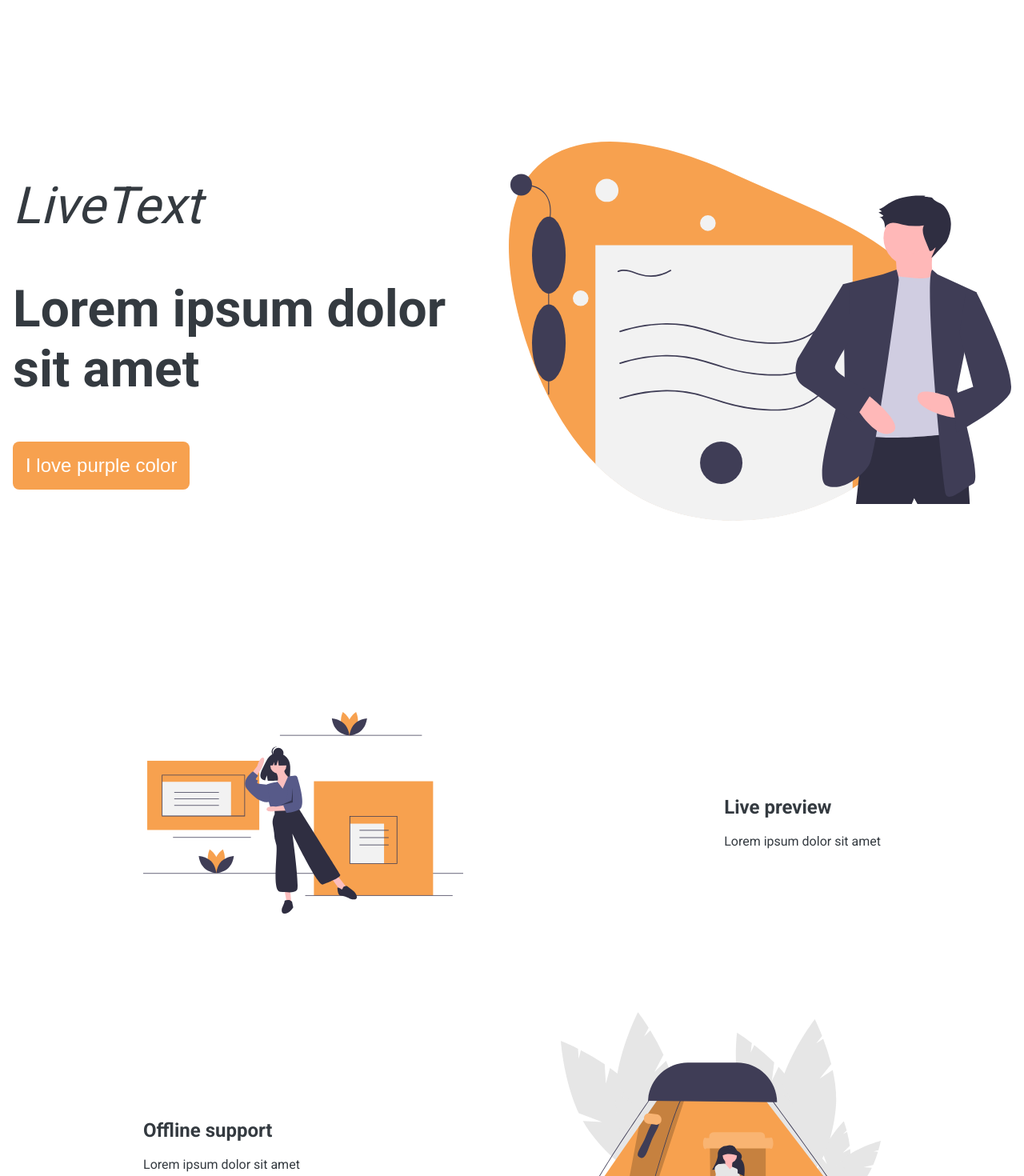
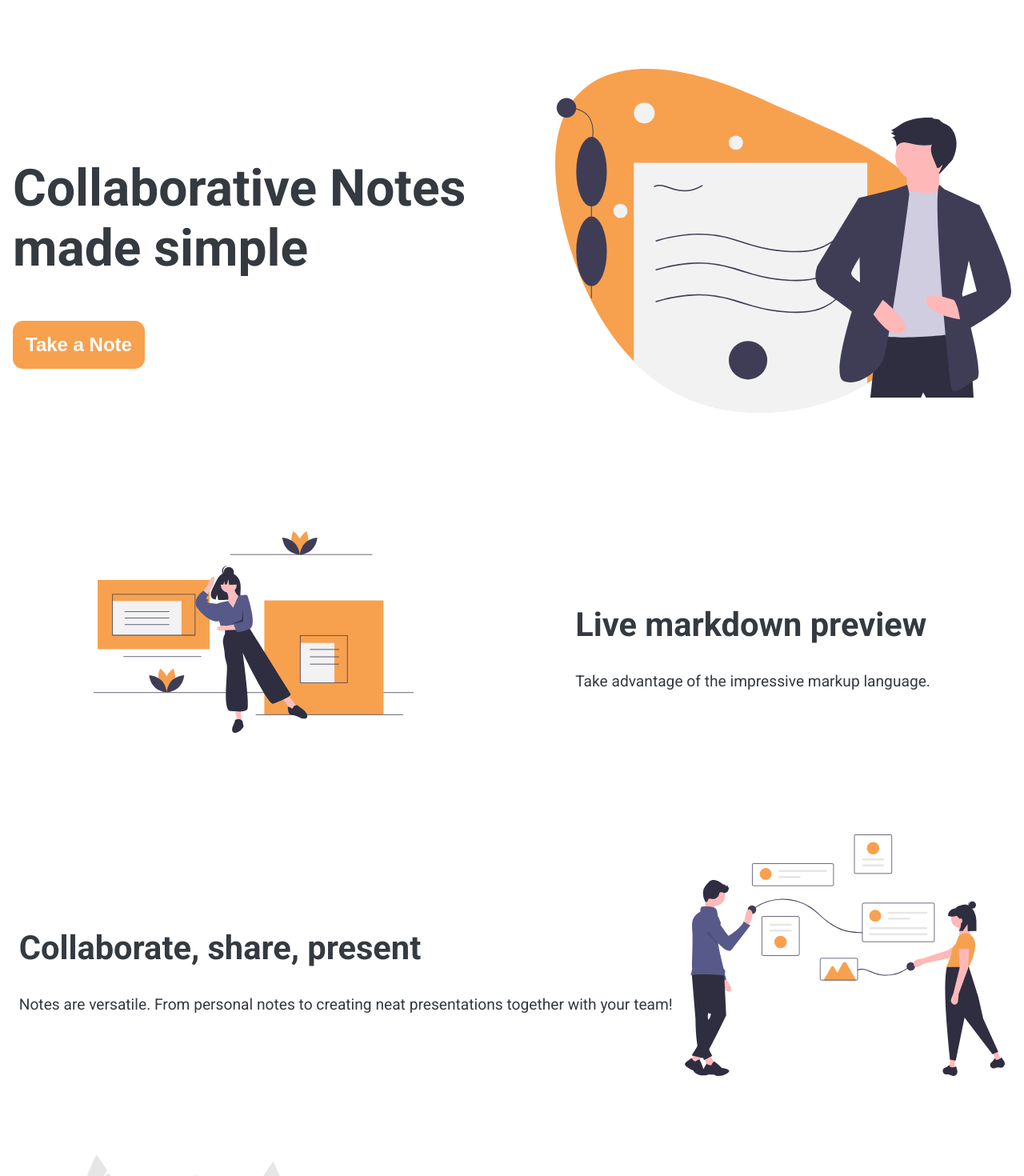
Before and after one commit to BEST-hackathon/LiveText, a Next.js app in the folder live_text-web/: page / in a window 1280 px wide. Shown: the top 1470 px of the page at 80% size. Built offline with nearby package versions, Linux system fonts and the light colour scheme.

Commit message:
feat: add page titles, fill landing page

```diff
--- a/live_text-web/components/EditorContainer.tsx
+++ b/live_text-web/components/EditorContainer.tsx
@@ -23,6 +23,7 @@ const EditorContainer = ({ noteId }: { noteId: string }) => {
                     topRight: false,
                     right: true,
                 }}
+                default={{ width: '60%', x: 0, y: 0, height: '100vh' }}
                 minWidth="30%"
                 maxWidth="70%"
                 minHeight="100vh"
--- a/live_text-web/components/Feature.tsx
+++ b/live_text-web/components/Feature.tsx
@@ -1,6 +1,6 @@
+import Image from 'next/image'
+import React from 'react'
 import styles from '../styles/Feature.module.scss'
-import React from 'react'
-import Image from 'next/image'
 
 export type FeatureProps = {
     feature: {
@@ -17,7 +17,7 @@ export const Feature: React.FC<FeatureProps> = ({ feature }) => {
                 <Image src={feature.image} width={400} height={400} />
             </div>
             <div>
-                <h2>{feature.title}</h2>
+                <h1>{feature.title}</h1>
                 <span>{feature.description}</span>
             </div>
         </div>
--- a/live_text-web/pages/index.tsx
+++ b/live_text-web/pages/index.tsx
@@ -1,53 +1,59 @@
 import type { NextPage } from 'next'
+import Head from 'next/head'
 import Image from 'next/image'
 import { useRouter } from 'next/router'
 import { v4 } from 'uuid'
 import { Feature, FeatureProps } from '../components/Feature'
 import styles from '../styles/Home.module.scss'
 
-const Home: NextPage = () => {
+const CallToAction = () => {
     const router = useRouter()
 
     const onNoteCreate = async () => {
         router.push(`/editor/${v4()}`)
     }
 
+    return (
+        <button className={styles.button} onClick={onNoteCreate}>
+            Take a Note
+        </button>
+    )
+}
+
+const Home: NextPage = () => {
     const features: FeatureProps['feature'][] = [
         {
-            title: 'Live preview',
-            description: 'Lorem ipsum dolor sit amet',
+            title: 'Live markdown preview',
+            description: 'Take advantage of the impressive markup language.',
             image: '/preview.svg',
         },
         {
-            title: 'Offline support',
-            description: 'Lorem ipsum dolor sit amet',
-            image: '/offline.svg',
+            title: 'Collaborate, share, present',
+            description:
+                'Notes are versatile. From personal notes to creating neat presentations together with your team!',
+            image: '/collaboration.svg',
         },
         {
-            title: 'Collaborate, collaborate, collaborate!',
-            description: 'Lorem ipsum dolor sit amet',
-            image: '/preview.svg',
+            title: 'Offline support',
+            description:
+                "Lost connection? We'll cover you. Text will be saved immediately after the connection is restored",
+            image: '/offline.svg',
         },
     ]
 
-    // collaboration
-    // offline
-    // live preview
     return (
         <main className={styles.main}>
+            <Head>
+                <title>LiveText</title>
+            </Head>
+
             <div className={styles.wrapper}>
-                <section className={styles.page}>
+                <section className={styles.header}>
                     <div>
-                        <span className={styles.logo}>LiveText</span>
-                        <h1 className={styles.title}>
-                            Lorem ipsum dolor sit amet
-                        </h1>
-                        <button
-                            className={styles.button}
-                            onClick={onNoteCreate}
-                        >
-                            I love purple color
-                        </button>
+                        <h2 className={styles.title}>
+                            Collaborative Notes made simple
+                        </h2>
+                        <CallToAction />
                     </div>
                     <div>
                         <Image
@@ -59,17 +65,17 @@ const Home: NextPage = () => {
                     </div>
                 </section>
             </div>
+
             <section>
                 {features.map((feature, idx) => (
                     <Feature key={idx} feature={feature} />
                 ))}
             </section>
+
             <section className={styles.try}>
                 <h1 className={styles.title}>Give it a try!</h1>
                 <div>
-                    <button className={styles.button} onClick={onNoteCreate}>
-                        I love purple color
-                    </button>
+                    <CallToAction />
                 </div>
             </section>
         </main>
--- a/live_text-web/styles/Editor.module.scss
+++ b/live_text-web/styles/Editor.module.scss
@@ -7,12 +7,8 @@
     display: flex;
 }
 
-.main::-webkit-scrollbar-track {
-    background-color: white;
-}
-
 .editorWrapper {
-    min-height: 100vhh;
+    min-height: 100vh;
     height: 100%;
 }
 
--- a/live_text-web/styles/Feature.module.scss
+++ b/live_text-web/styles/Feature.module.scss
@@ -1,3 +1,5 @@
+@import 'mixins';
+
 .feature {
     display: flex;
     align-items: center;
@@ -7,9 +9,17 @@
         flex-direction: row-reverse;
     }
 
-    div:nth-child(2) {
-        h2 {
-            font-size: 1.5rem;
+    div {
+        h1 {
+            @include respond-above(sm) {
+                font-size: 2.6rem;
+            }
+            font-size: 2rem;
+        }
+        span {
+            @include respond-above(sm) {
+                font-size: 1.2rem;
+            }
         }
     }
 }
--- a/live_text-web/styles/Home.module.scss
+++ b/live_text-web/styles/Home.module.scss
@@ -8,15 +8,14 @@
 
 .wrapper {
     display: flex;
-    flex: 1;
-    height: 100vh;
     flex-direction: column;
 }
 
-.page {
+.header {
     display: flex;
     flex-grow: 1;
     align-items: center;
+    justify-content: space-evenly;
     flex-direction: column-reverse;
 
     @include respond-above(md) {
@@ -25,7 +24,10 @@
 }
 
 .title {
-    font-size: 4rem;
+    font-size: 3rem;
+    @include respond-above(sm) {
+        font-size: 4rem;
+    }
 }
 
 .button {
@@ -34,7 +36,8 @@
     color: map-get($colors, white);
     background-color: map-get($colors, brand);
     border: none;
-    border-radius: 0.5rem;
+    border-radius: 0.8rem;
+    font-weight: bold;
     font-size: 1.5rem;
     padding: 1rem;
 
@@ -66,9 +69,3 @@
     justify-content: center;
     margin-bottom: 4rem;
 }
-
-.logo {
-    font-weight: 400;
-    font-size: 4rem;
-    font-style: italic;
-}
```
Also changed, not shown: live_text-web/pages/editor/[noteId].tsx (+9 -1 lines).
